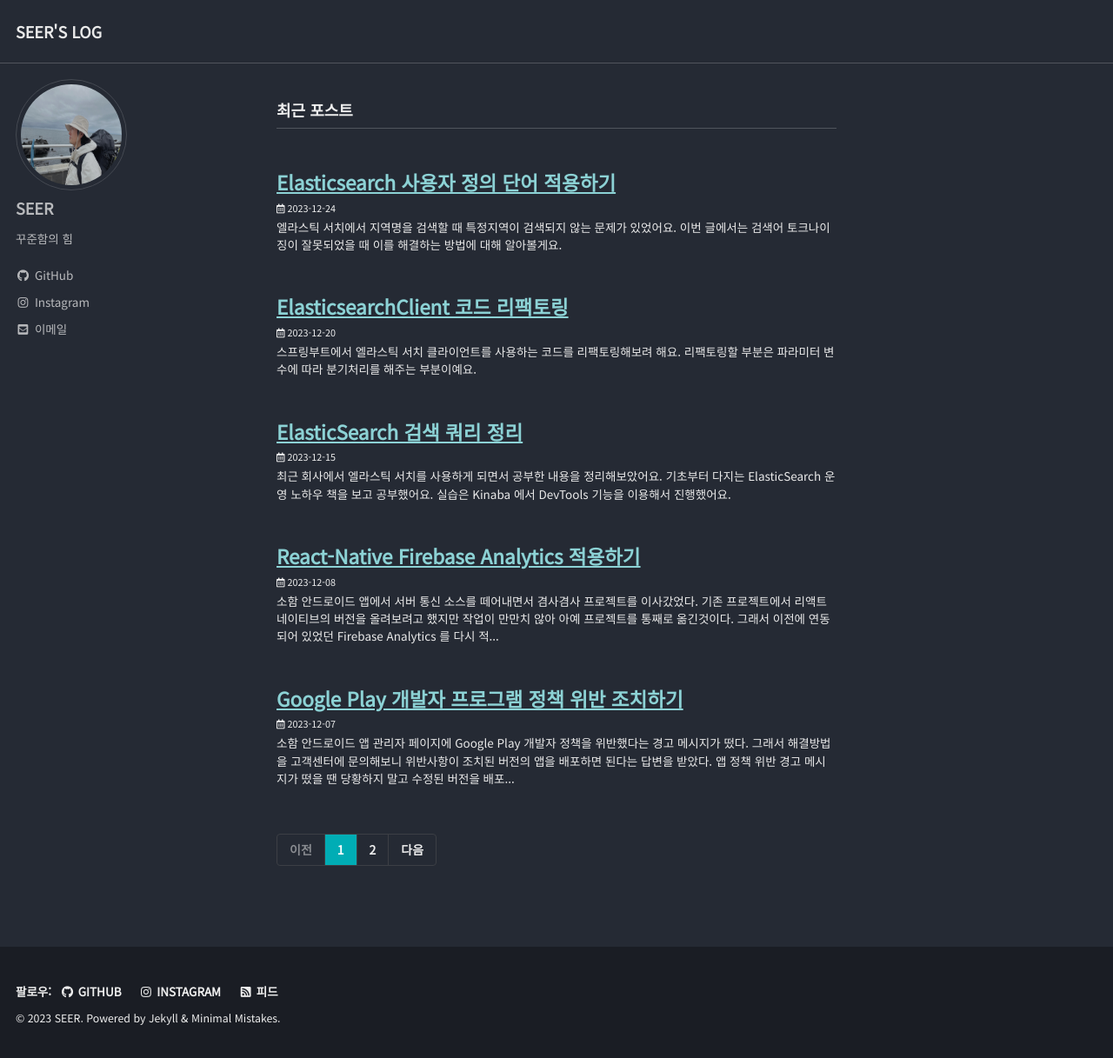
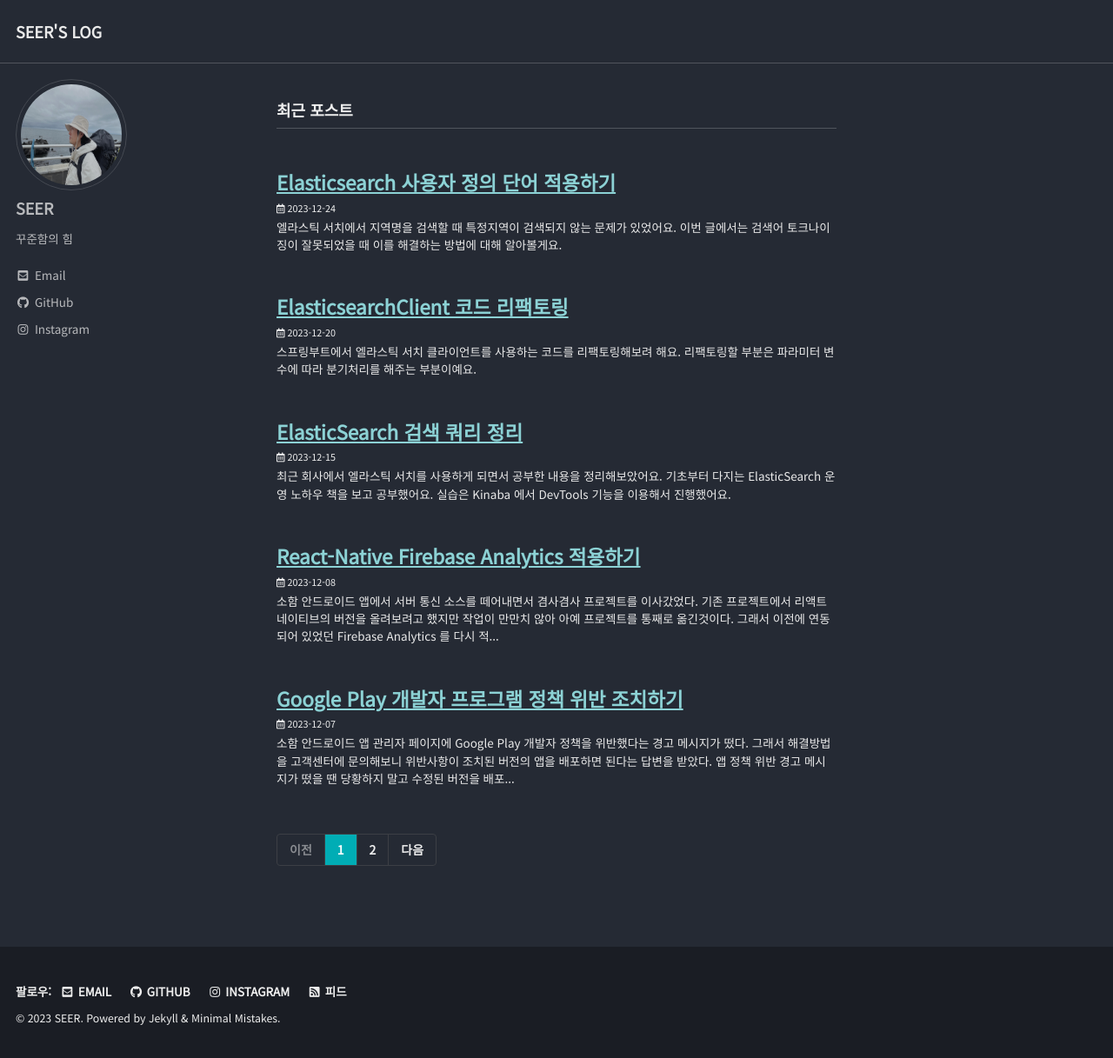
Before and after one commit to seer723/seer.github.io, a Jekyll site: the page built from index.html, in a window 1280 px wide and 1217 px high. Shown: the whole window at 87% size. Built offline with Jekyll 4.4.1, drawn with Linux system fonts in a browser that asks for light colours; cached includes are drawn as plain includes; the list of posts is cut into pages by our own code.

Commit message:
email icon 추가

```diff
--- a/_config.yml
+++ b/_config.yml
@@ -108,8 +108,11 @@ author:
   avatar           : "/assets/images/profile.jpg"
   bio              : "꾸준함의 힘"
   location         : # "Somewhere"
-  email            : "selfandtogether@gmail.com"
+  email            :
   links:
+    - label: "Email"
+      icon: "fas fa-fw fa-envelope-square"
+      url: "mailto:selfandtogether@gmail.com"
     - label: "GitHub"
       icon: "fab fa-fw fa-github"
       url: "https://github.com/seerlog/"
@@ -120,6 +123,9 @@ author:
 # Site Footer
 footer:
   links:
+    - label: "Email"
+      icon: "fas fa-fw fa-envelope-square"
+      url: "mailto:selfandtogether@gmail.com"
     - label: "GitHub"
       icon: "fab fa-fw fa-github"
       url: "https://github.com/seerlog/"
```
